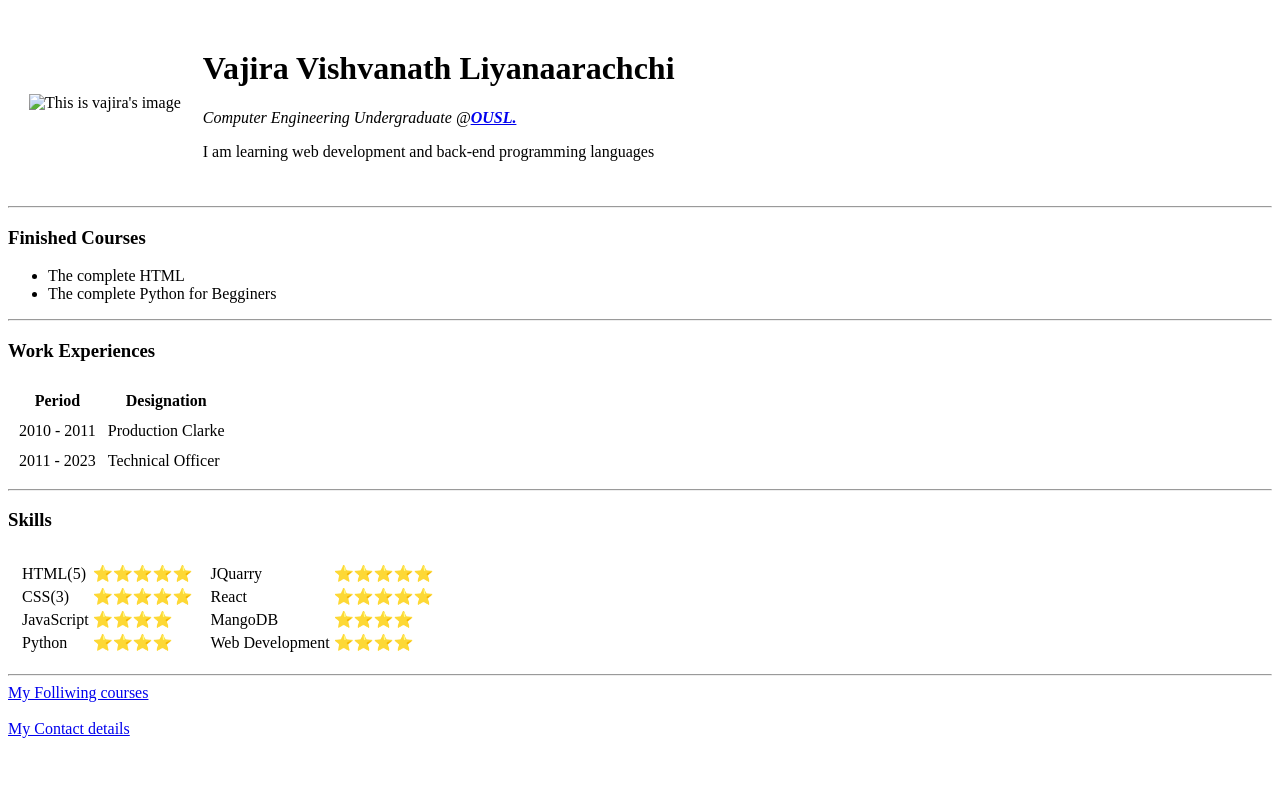
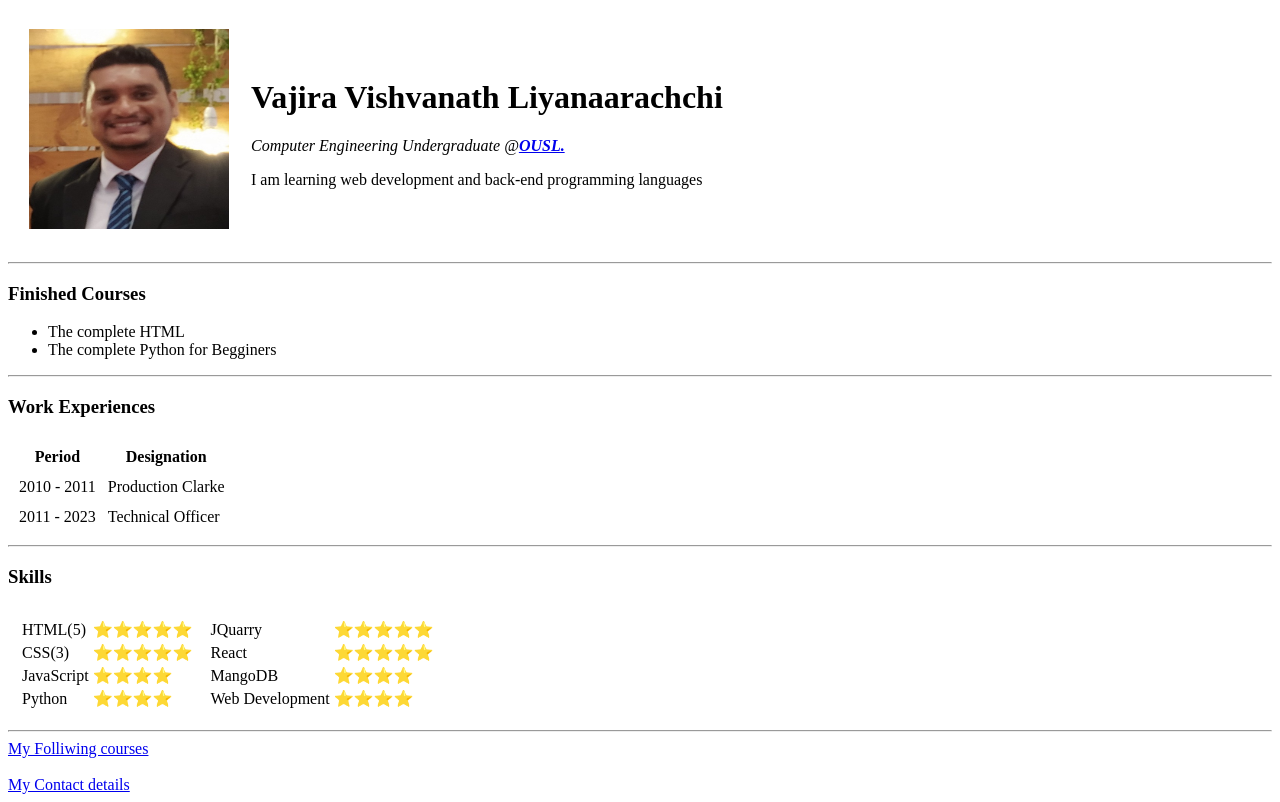
Before and after one commit to vajiravl89/Resume, a plain HTML site: page index.html in a window 1280 px wide. Drawn offline with Linux system fonts and the light colour scheme.

Commit message:
Update index.html
Image/me.png

```diff
--- a/index.html
+++ b/index.html
@@ -11,7 +11,7 @@
       <tr>
         <td>
           <img
-            src="me.jpg"
+            src="Image/me.jpg"
             alt="This is vajira's image"
             width="200px"
             height="200px"
```
